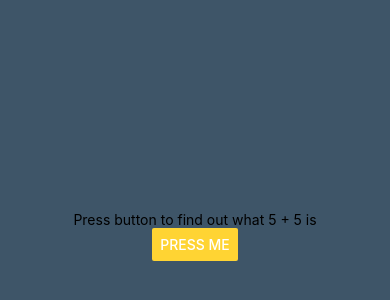
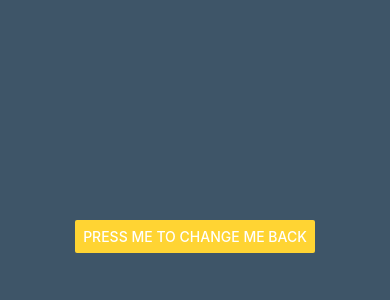
Before and after one commit to psoper1/mobileapp, a React Native app: screen / in a window 390 px wide. Shown: the part 186-486 px from the top of the page. Built offline with nearby package versions, Linux system fonts and the light colour scheme.

Commit message:
made a toggle between background colors

```diff
--- a/App.js
+++ b/App.js
@@ -1,21 +1,31 @@
-import React from 'react';
+import {React, useState} from 'react';
 import { StatusBar } from 'expo-status-bar';
 import { StyleSheet, Text, View, Button, Alert } from 'react-native';
 
 export default function App() {
 
-  const num1 = 5;
-  const num2 = 5;
+  const [theStyle, setTheStyle] = useState('#3E5568')
+  const [pressed, setPressed] = useState(false)
+
 
   const handlePress = () => {
-    Alert.alert("It's " + (num1 + num2))
+    setTheStyle((styles.container.backgroundColor === '#3E5568') ? '#393646' : '#3E5568');
+    setPressed(!pressed)
   }
+
+  const styles = StyleSheet.create({
+    container: {
+      flex: 1,
+      backgroundColor: theStyle,
+      alignItems: 'center',
+      justifyContent: 'center',
+    },
+  });
 
   return (
     <View style={styles.container}>
-      <Text>Press button to find out what 5 + 5 is</Text>
       <Button
-      title="Press Me"
+      title={!pressed ? "Press Me to change me back" : "Press Me to change the background"}
       color={'#FFD433'}
       onPress={handlePress}
       />
@@ -24,11 +34,13 @@ export default function App() {
   );
 }
 
-const styles = StyleSheet.create({
-  container: {
-    flex: 1,
-    backgroundColor: '#3E5568',
-    alignItems: 'center',
-    justifyContent: 'center',
-  },
-});
+
+{/* <View style={theStyle}> */}
+      {/* <Text>Press button to find out what 5 + 5 is</Text> */}
+      {/* <Button
+      title="Press Me to change the background"
+      color={'#FFD433'}
+      onPress={handlePress}
+      />
+      <StatusBar style="auto" />
+    </View> */}
--- a/package.json
+++ b/package.json
@@ -13,8 +13,8 @@
     "expo-status-bar": "~1.4.4",
     "react": "18.2.0",
     "react-native": "0.71.7",
-    "react-native-safe-area-context": "^3.3.2",
-    "react-native-svg": "^12.1.1"
+    "react-native-safe-area-context": "4.5.0",
+    "react-native-svg": "13.4.0"
   },
   "devDependencies": {
     "@babel/core": "^7.20.0"
```
Also changed, not shown: 1 other file (tests, documents, lock files or other folders).
